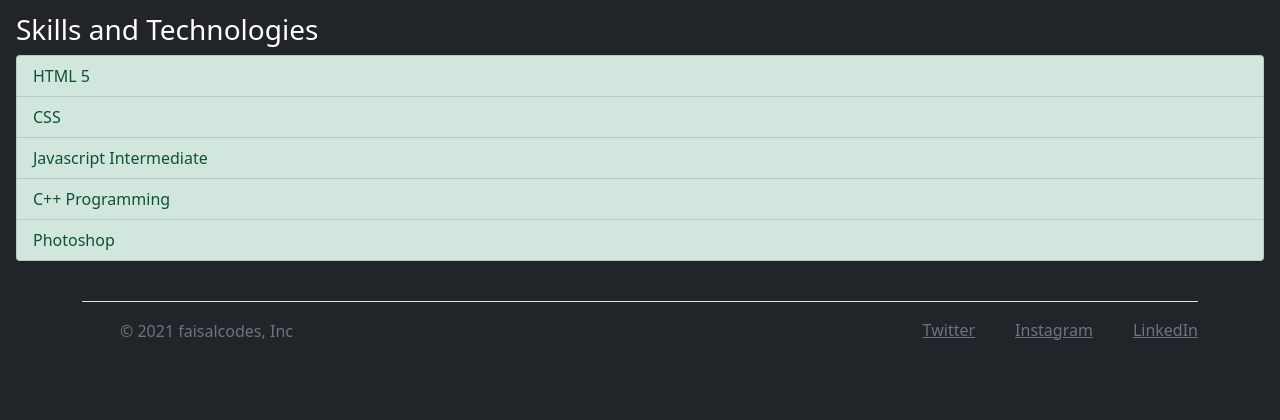
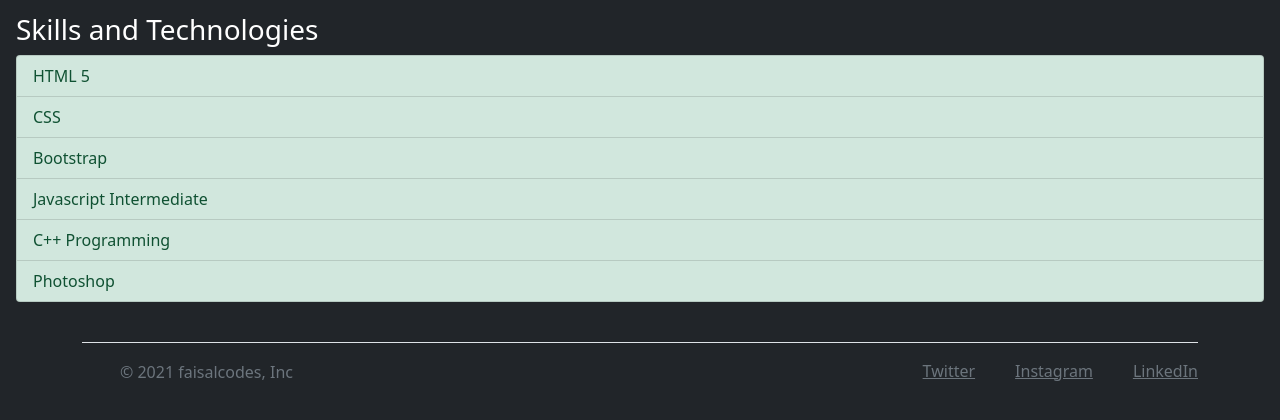
Before and after one commit to faisalnazir7/faisalcodes, a plain HTML site: page index.html in a window 1280 px wide. Shown: the part 803-1223 px from the top of the page. Before the commit the page ends 1186 px from the top, so only its background shows below. Drawn offline with nearby package versions, Linux system fonts and the light colour scheme.

Commit message:
Update index.html
added skill Bootstrap in Skills and Technologies section

```diff
--- a/index.html
+++ b/index.html
@@ -183,6 +183,7 @@
         <ul class="list-group">
           <li class="list-group-item list-group-item-success">HTML 5</li>
           <li class="list-group-item list-group-item-success">CSS</li>
+          <li class="list-group-item list-group-item-success">Bootstrap</li>
           <li class="list-group-item list-group-item-success">Javascript Intermediate</li>
           <li class="list-group-item list-group-item-success">C++ Programming</li>
           <li class="list-group-item list-group-item-success">Photoshop</li>
```
